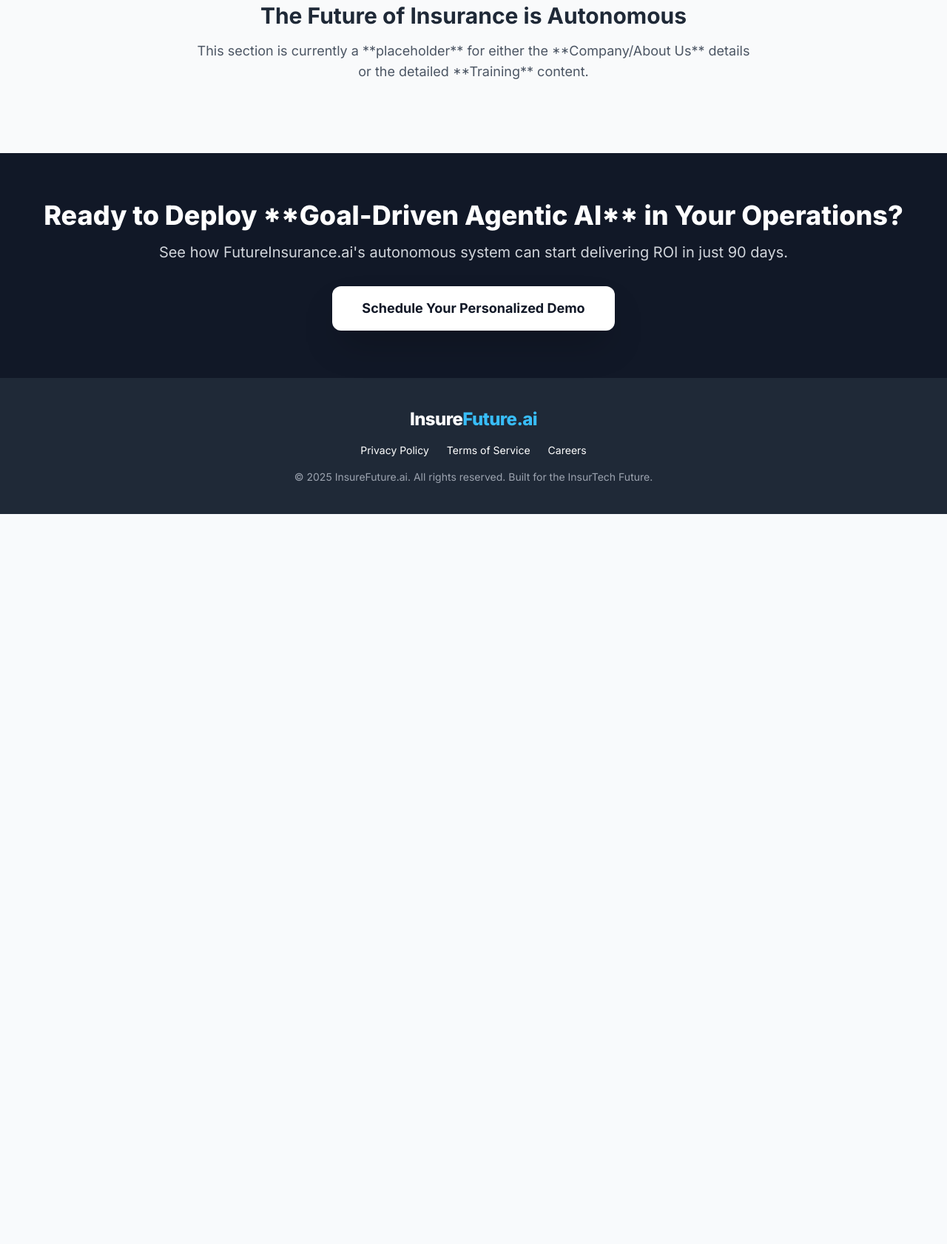
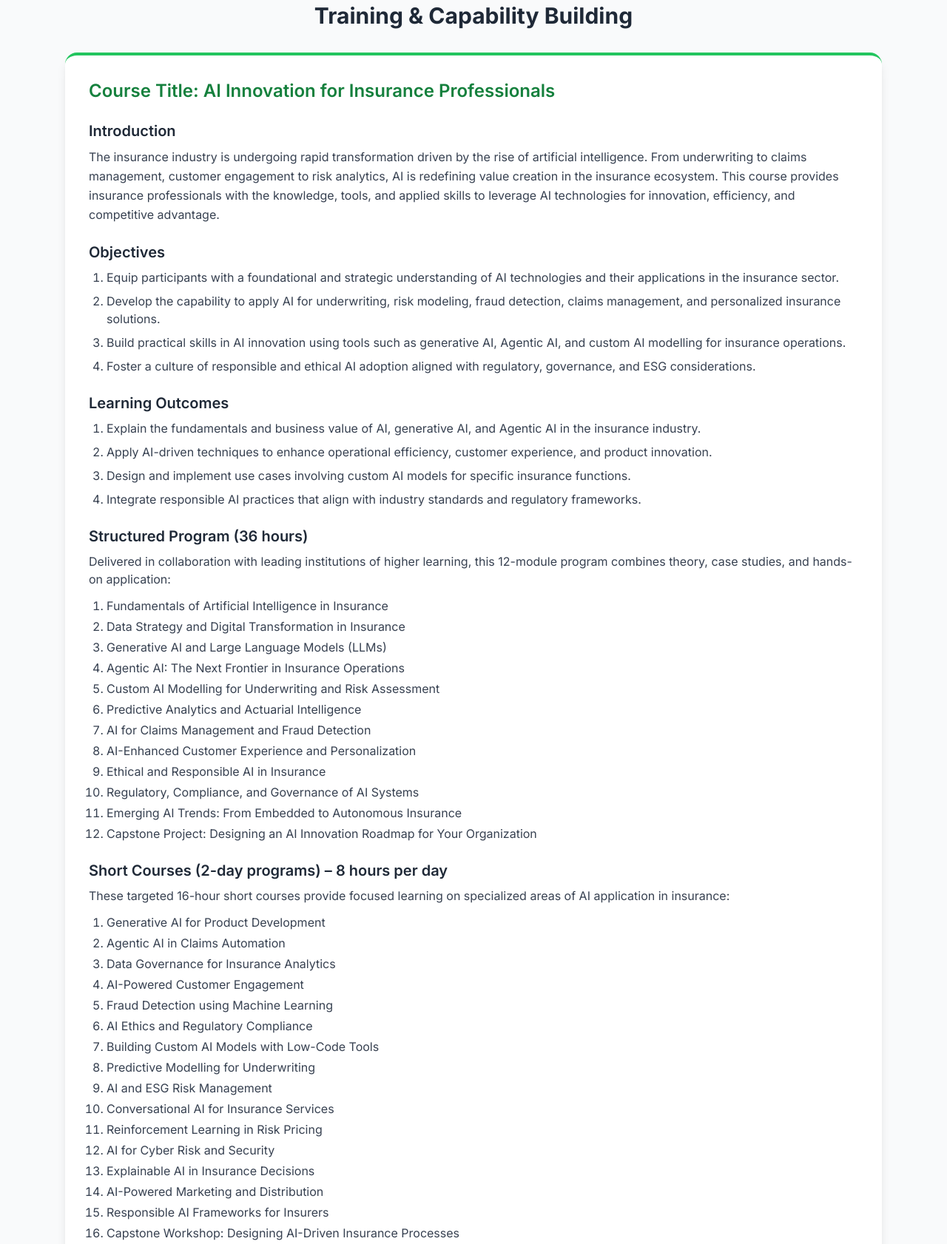
Before and after one commit to hokifai/insurefutureai, a plain HTML site: page index.html in a window 1280 px wide. Shown: the part 2171-3853 px from the top of the page at 74% size. Before the commit the page ends 2866 px from the top, so only its background shows below. Drawn offline with nearby package versions, Linux system fonts and the light colour scheme.

Commit message:
Update index.html

```diff
--- a/index.html
+++ b/index.html
@@ -71,7 +71,7 @@
             <nav class="hidden md:flex space-x-8 text-gray-600 font-medium">
                 <a href="#solutions" class="hover:text-sky-500 transition duration-150">Solutions</a>
                 <a href="#market" class="hover:text-sky-500 transition duration-150">Market Focus</a>
-                <a href="#about" class="hover:text-sky-500 transition duration-150">Training</a>
+                <a href="#training" class="hover:text-sky-500 transition duration-150">Training</a>
                 <a href="#about" class="hover:text-sky-500 transition duration-150">Company</a>
             </nav>
 
@@ -138,7 +138,7 @@
                         <p class="text-gray-600">The platform's **Agentic Modules** continuously monitor market data and competitor actions, proactively adapting risk models and pricing in real-time for maximum profitability.</p>
                     </div>
 
-                    <a href="#about" class="bg-white p-6 sm:p-8 rounded-xl shadow-lg border-t-4 border-green-500 transform hover:shadow-xl transition duration-300 block">
+                    <a href="#training" class="bg-white p-6 sm:p-8 rounded-xl shadow-lg border-t-4 border-green-500 transform hover:shadow-xl transition duration-300 block">
                         <div class="ai-icon-bg w-14 h-14 rounded-full flex items-center justify-center mb-5">
                             <svg class="w-7 h-7 text-white" fill="none" stroke="currentColor" viewBox="0 0 24 24" xmlns="http://www.w3.org/2000/svg"><path stroke-linecap="round" stroke-linejoin="round" stroke-width="2" d="M12 14l9-5-9-5-9 5 9 5z"></path><path stroke-linecap="round" stroke-linejoin="round" stroke-width="2" d="M12 14l6 3m-6-3l-6 3m6 0v7"></path></svg>
                         </div>
@@ -189,23 +189,97 @@
             </div>
         </section>
 
-        <section id="about" class="py-16 sm:py-24 bg-gray-50">
+        <section id="training" class="py-16 sm:py-24 bg-gray-50">
             <div class="max-w-6xl mx-auto px-6">
-                <div class="text-center">
-                    <h2 class="text-3xl font-bold text-gray-800 mb-4">The Future of Insurance is Autonomous</h2>
-                    <p class="text-gray-600 text-lg max-w-3xl mx-auto">
-                        This section is currently a **placeholder** for either the **Company/About Us** details or the detailed **Training** content.
+                <h2 class="text-3xl font-bold text-gray-800 mb-8 text-center">Training & Capability Building</h2>
+
+                <div class="bg-white shadow-lg rounded-2xl p-8 border-t-4 border-green-500">
+                    <h3 class="text-2xl font-semibold text-green-700 mb-4">Course Title: AI Innovation for Insurance Professionals</h3>
+
+                    <h4 class="text-xl font-semibold text-gray-800 mt-6 mb-2">Introduction</h4>
+                    <p class="text-gray-700 leading-relaxed mb-4">
+                        The insurance industry is undergoing rapid transformation driven by the rise of artificial intelligence.
+                        From underwriting to claims management, customer engagement to risk analytics, AI is redefining value creation
+                        in the insurance ecosystem. This course provides insurance professionals with the knowledge, tools, and applied
+                        skills to leverage AI technologies for innovation, efficiency, and competitive advantage.
                     </p>
+
+                    <h4 class="text-xl font-semibold text-gray-800 mt-6 mb-2">Objectives</h4>
+                    <ul class="list-decimal pl-6 text-gray-700 space-y-2 mb-4">
+                        <li>Equip participants with a foundational and strategic understanding of AI technologies and their applications in the insurance sector.</li>
+                        <li>Develop the capability to apply AI for underwriting, risk modeling, fraud detection, claims management, and personalized insurance solutions.</li>
+                        <li>Build practical skills in AI innovation using tools such as generative AI, Agentic AI, and custom AI modelling for insurance operations.</li>
+                        <li>Foster a culture of responsible and ethical AI adoption aligned with regulatory, governance, and ESG considerations.</li>
+                    </ul>
+
+                    <h4 class="text-xl font-semibold text-gray-800 mt-6 mb-2">Learning Outcomes</h4>
+                    <ul class="list-decimal pl-6 text-gray-700 space-y-2 mb-4">
+                        <li>Explain the fundamentals and business value of AI, generative AI, and Agentic AI in the insurance industry.</li>
+                        <li>Apply AI-driven techniques to enhance operational efficiency, customer experience, and product innovation.</li>
+                        <li>Design and implement use cases involving custom AI models for specific insurance functions.</li>
+                        <li>Integrate responsible AI practices that align with industry standards and regulatory frameworks.</li>
+                    </ul>
+
+                    <h4 class="text-xl font-semibold text-gray-800 mt-6 mb-2">Structured Program (36 hours)</h4>
+                    <p class="text-gray-700 mb-3">
+                        Delivered in collaboration with leading institutions of higher learning, this 12-module program combines theory, case studies, and hands-on application:
+                    </p>
+                    <ul class="list-decimal pl-6 text-gray-700 space-y-1 mb-6">
+                        <li>Fundamentals of Artificial Intelligence in Insurance</li>
+                        <li>Data Strategy and Digital Transformation in Insurance</li>
+                        <li>Generative AI and Large Language Models (LLMs)</li>
+                        <li>Agentic AI: The Next Frontier in Insurance Operations</li>
+                        <li>Custom AI Modelling for Underwriting and Risk Assessment</li>
+                        <li>Predictive Analytics and Actuarial Intelligence</li>
+                        <li>AI for Claims Management and Fraud Detection</li>
+                        <li>AI-Enhanced Customer Experience and Personalization</li>
+                        <li>Ethical and Responsible AI in Insurance</li>
+                        <li>Regulatory, Compliance, and Governance of AI Systems</li>
+                        <li>Emerging AI Trends: From Embedded to Autonomous Insurance</li>
+                        <li>Capstone Project: Designing an AI Innovation Roadmap for Your Organization</li>
+                    </ul>
+
+                    <h4 class="text-xl font-semibold text-gray-800 mt-6 mb-2">Short Courses (2-day programs) – 8 hours per day</h4>
+                    <p class="text-gray-700 mb-3">
+                        These targeted 16-hour short courses provide focused learning on specialized areas of AI application in insurance:
+                    </p>
+                    <ul class="list-decimal pl-6 text-gray-700 space-y-1">
+                        <li>Generative AI for Product Development</li>
+                        <li>Agentic AI in Claims Automation</li>
+                        <li>Data Governance for Insurance Analytics</li>
+                        <li>AI-Powered Customer Engagement</li>
+                        <li>Fraud Detection using Machine Learning</li>
+                        <li>AI Ethics and Regulatory Compliance</li>
+                        <li>Building Custom AI Models with Low-Code Tools</li>
+                        <li>Predictive Modelling for Underwriting</li>
+                        <li>AI and ESG Risk Management</li>
+                        <li>Conversational AI for Insurance Services</li>
+                        <li>Reinforcement Learning in Risk Pricing</li>
+                        <li>AI for Cyber Risk and Security</li>
+                        <li>Explainable AI in Insurance Decisions</li>
+                        <li>AI-Powered Marketing and Distribution</li>
+                        <li>Responsible AI Frameworks for Insurers</li>
+                        <li>Capstone Workshop: Designing AI-Driven Insurance Processes</li>
+                    </ul>
                 </div>
             </div>
         </section>
+        <section id="about" class="py-16 sm:py-24 bg-white">
+            <div class="max-w-6xl mx-auto px-6 text-center">
+                <h2 class="text-3xl font-bold text-gray-800 mb-4">Our Company: Building Trust, Driving Autonomy</h2>
+                <p class="text-gray-600 text-lg max-w-3xl mx-auto">
+                    This section will contain detailed information about **InsureFuture.ai's** mission, leadership, and regional success stories.
+                </p>
+            </div>
+        </section>
+
         <section class="py-16 bg-gray-900">
             <div class="max-w-7xl mx-auto px-4 sm:px-6 lg:px-8 text-center">
                 <h2 class="text-3xl sm:text-4xl font-extrabold text-white mb-4">
-                    Ready to Deploy **Goal-Driven Agentic AI** in Your Operations?
+                    Ready to Transform Your Underwriting and Claims?
                 </h2>
                 <p class="text-xl text-gray-300 mb-8">
-                    See how FutureInsurance.ai's autonomous system can start delivering ROI in just 90 days.
+                    See how InsureFuture.ai can start delivering ROI in just 90 days.
                 </p>
                 <button onclick="openModal()" class="px-10 py-4 bg-white text-gray-900 text-lg font-bold rounded-xl shadow-2xl hover:bg-gray-200 transition duration-300 transform hover:scale-105">
                     Schedule Your Personalized Demo
```
